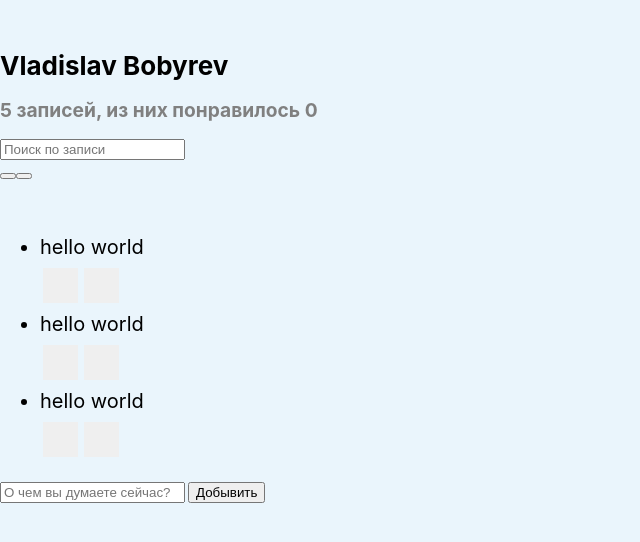
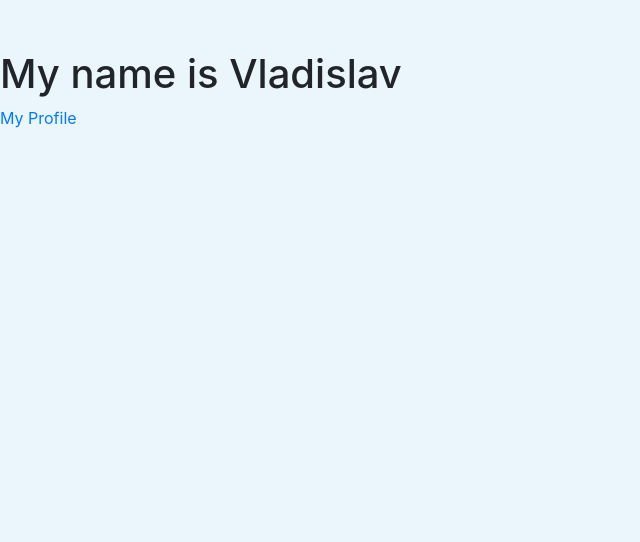
Before and after one commit to VladislavBobyrev/React, a React (Create React App) app in the folder my-app/: page / in a window 1280 px wide. Shown: the top 542 px of the page, without its empty margins (0-640 px from the left). Built offline with nearby package versions, Linux system fonts and the light colour scheme.

Commit message:
prototype eslint off

```diff
--- a/my-app/public/index.html
+++ b/my-app/public/index.html
@@ -3,7 +3,8 @@
   <head>
     <meta charset="utf-8" />
     <meta name="viewport" content="width=device-width, initial-scale=1" />
-    <title>React App</title>
+		<link rel="stylesheet" href="https://cdn.jsdelivr.net/npm/bootstrap@4.6.0/dist/css/bootstrap.min.css" integrity="sha384-B0vP5xmATw1+K9KRQjQERJvTumQW0nPEzvF6L/Z6nronJ3oUOFUFpCjEUQouq2+l" crossorigin="anonymous">
+		<title>React App</title>
   </head>
   <body>
 
--- a/my-app/src/index.jsx
+++ b/my-app/src/index.jsx
@@ -1,6 +1,14 @@
 import React from 'react'
 import ReactDOM from 'react-dom'
 import './index.css'
-import App from './componients/app/'
+//import App from './componients/app/'
 
-ReactDOM.render(<App/>, document.getElementById('root'))
+const WhoAmI = ({ name, link }) => {
+	return (
+		<>
+			<h1> My name is {name}</h1>
+			<a href={link}>My Profile</a>
+		</>
+	)
+}
+ReactDOM.render(<WhoAmI name='Vladislav' link='https://github.com/VladislavBobyrev' />, document.getElementById('root'))
```
